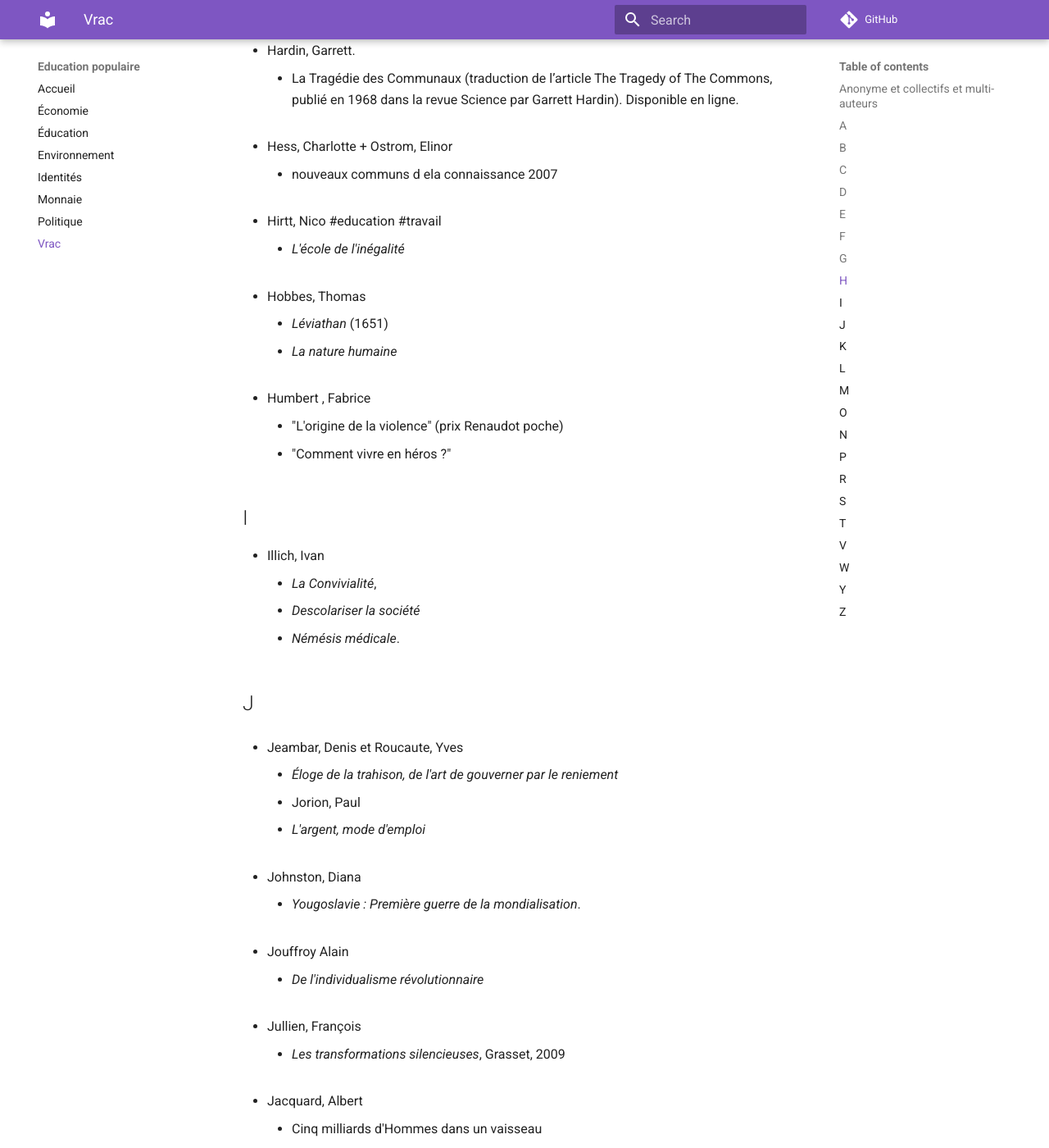
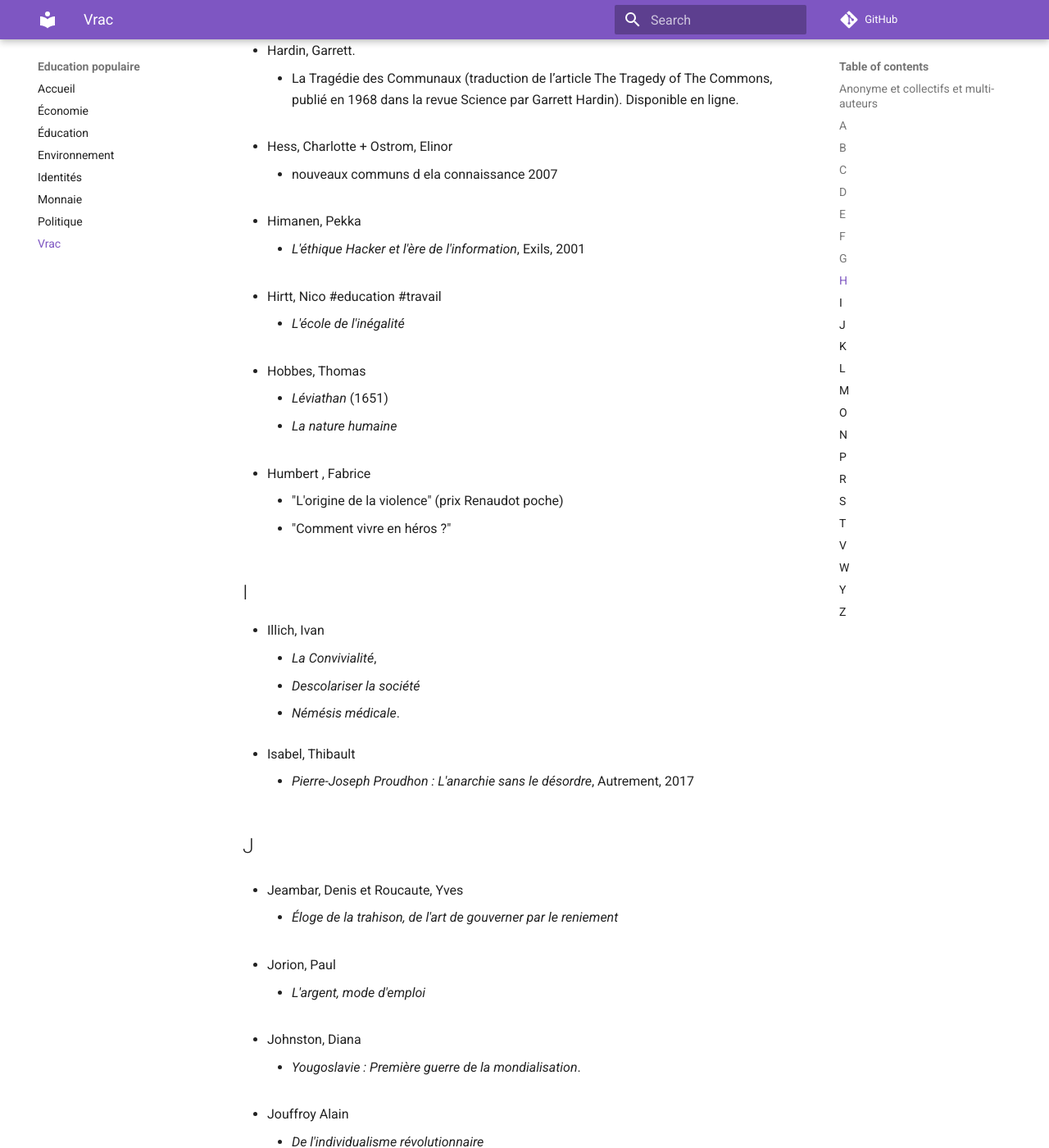
Before and after one commit to elgadjo/peer-education, an MkDocs documentation site: the page built from docs/en_vrac.md, in a window 1280 px wide and 1400 px high, scrolled down 10039 px. Shown: the whole window at 82% size. Built offline with MkDocs 1.6.1 and Material for MkDocs 9.7.7, drawn with Linux system fonts in a browser that asks for light colours; comment, search, counter and statistics services are not loaded; old or Windows-style settings are respelled for this version of MkDocs; some of the changed text lies outside the part shown.

Commit message:
Update list

```diff
--- a/docs/en_vrac.md
+++ b/docs/en_vrac.md
@@ -438,6 +438,10 @@
 
    * nouveaux communs d ela connaissance 2007
 
+* Himanen, Pekka
+
+  * _L'éthique Hacker et l'ère de l'information_, Exils, 2001
+
 * Hirtt, Nico #education #travail
 
   * _L'école de l'inégalité_
@@ -454,23 +458,27 @@
 
 ## I
 
-- Illich, Ivan
-   * _La Convivialité_,
-   * _Descolariser la société_
-   * _Némésis médicale_.
+* Illich, Ivan
+  * _La Convivialité_,
+  * _Descolariser la société_
+  * _Némésis médicale_.
+
+* Isabel, Thibault
+  * _Pierre-Joseph Proudhon : L'anarchie sans le désordre_, Autrement, 2017
 
 ## J
 
 * Jeambar, Denis et Roucaute, Yves
 
-   * _Éloge de la trahison, de l'art de gouverner par le reniement_
-- Jorion, Paul
+  * _Éloge de la trahison, de l'art de gouverner par le reniement_
 
-   * _L'argent, mode d'emploi_
+* Jorion, Paul
+
+  * _L'argent, mode d'emploi_
 
 - Johnston, Diana
 
-   * _Yougoslavie : Première guerre de la mondialisation_.
+  * _Yougoslavie : Première guerre de la mondialisation_.
 
 - Jouffroy Alain
 
@@ -718,6 +725,11 @@
 - Ramonet, Ignacio
 
    * _Propagandes silencieuses_ [ideologie politique, media]
+
+* Rediker, Marcus
+  * _Les hors la loi de l'Atlantique_, Seuil, 2017
+
+- [Ricoeur, Paul](http://fr.wikipedia.org/wiki/Paul_Ric%C5%93ur) (PHI)
 
 - Rawls, John
 
```
Also changed, not shown: other parts of docs/en_vrac.md (+1 -2 lines), 1 other file.
